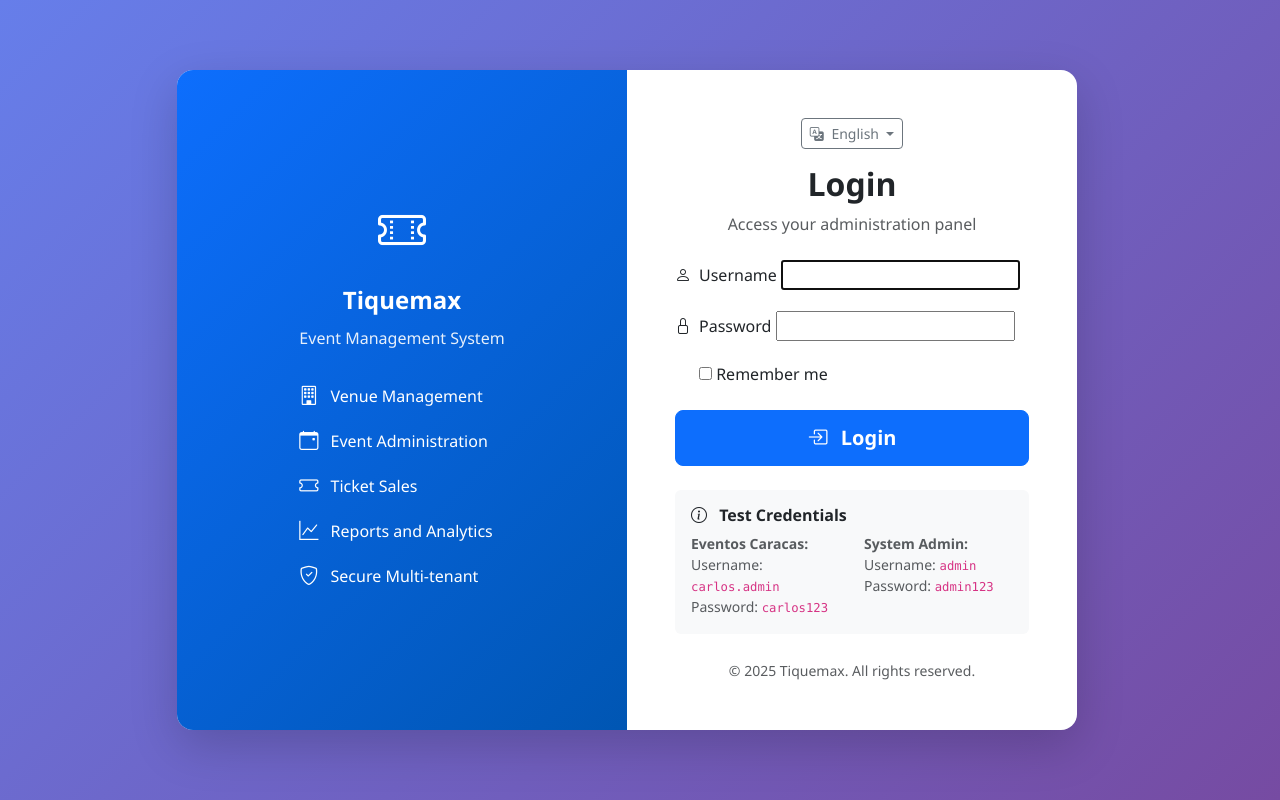
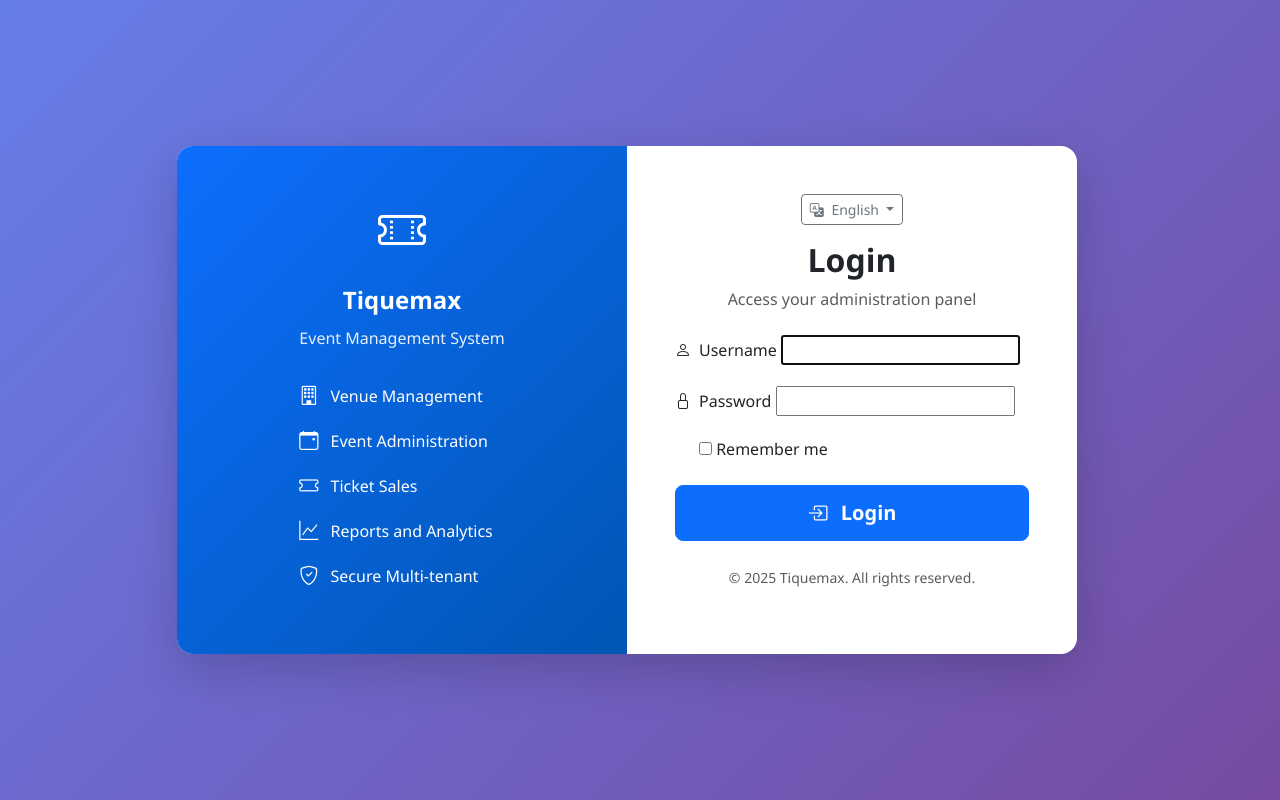
Before and after one commit to gerswin/2025v2POS, a Django app: template venezuelan_pos/apps/authentication/templates/authentication/login.html in a window 1280 px wide. Run offline with Django 5.2, Linux system fonts and the light colour scheme; the template is opened without the code that fills it, so the values that code supplies are empty, except form fields; tables that the repository leaves empty hold one stand-in row (values such as "Sample post"); form fields are guessed from the names that the template uses.

Commit message:
security: Remove exposed test credentials from login page
Remove hardcoded demo credentials section that displayed:
- carlos.admin / carlos123
- admin / admin123

This prevents unauthorized access and follows security best practices
by not exposing test credentials in production code.

🤖 Generated with [Claude Code](https://claude.com/claude-code)

Co-Authored-By: Claude <noreply@anthropic.com>

```diff
--- a/venezuelan_pos/apps/authentication/templates/authentication/login.html
+++ b/venezuelan_pos/apps/authentication/templates/authentication/login.html
@@ -258,30 +258,6 @@
                             </div>
                         </form>
 
-                        <!-- Demo Credentials -->
-                        <div class="mt-4 p-3 bg-light rounded">
-                            <h6 class="fw-bold mb-2">
-                                <i class="bi bi-info-circle me-2"></i>
-                                {% trans "Test Credentials" %}
-                            </h6>
-                            <div class="row">
-                                <div class="col-md-6">
-                                    <small class="text-muted d-block">
-                                        <strong>Eventos Caracas:</strong><br>
-                                        {% trans "Username" %}: <code>carlos.admin</code><br>
-                                        {% trans "Password" %}: <code>carlos123</code>
-                                    </small>
-                                </div>
-                                <div class="col-md-6">
-                                    <small class="text-muted d-block">
-                                        <strong>System Admin:</strong><br>
-                                        {% trans "Username" %}: <code>admin</code><br>
-                                        {% trans "Password" %}: <code>admin123</code>
-                                    </small>
-                                </div>
-                            </div>
-                        </div>
-
                         <!-- Footer -->
                         <div class="text-center mt-4">
                             <small class="text-muted">
```
